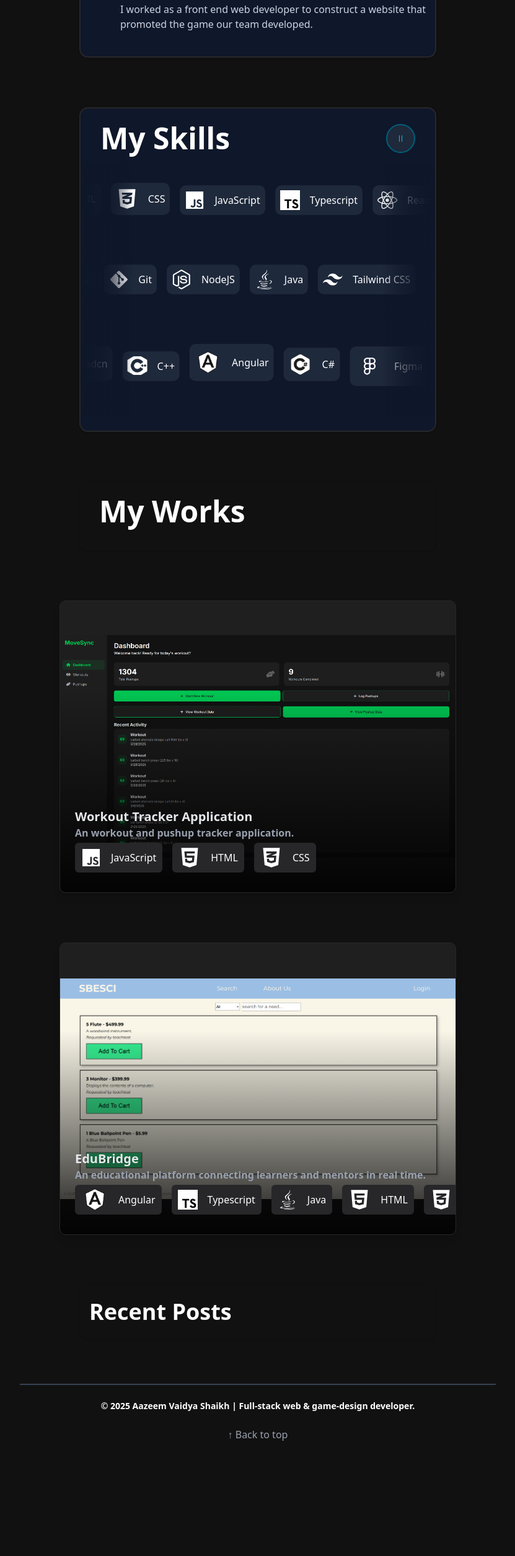
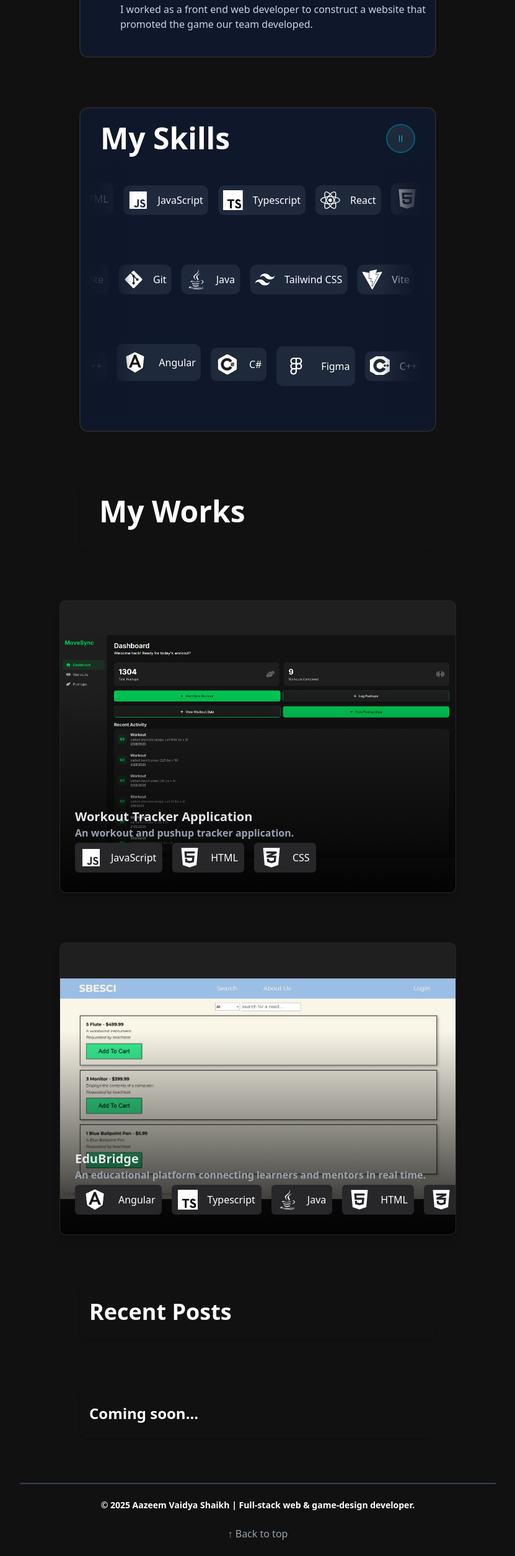
Before and after one commit to AazeemVS/Portfolio-Site, a React (Vite) app in the folder my-portfolio/: page /LandingPage in a window 1280 px wide. Shown: the part 1081-3592 px from the top of the page at 62% size, without its empty margins (224-1055 px from the left). Before the commit the page ends 3432 px from the top, so only its background shows below. Built offline with nearby package versions, Linux system fonts and the light colour scheme.

Commit message:
also updated the animated skills scroller

```diff
--- a/my-portfolio/src/components/ui/landingPageSkillsSection.tsx
+++ b/my-portfolio/src/components/ui/landingPageSkillsSection.tsx
@@ -46,26 +46,12 @@ function landingPageSkillsSection() {
               <StaticSkillsScroller />
             ) : (
               <>
+                <SkillsScroller icons={[HTMLIcon, JSIcon, TSIcon, ReactIcon]} />
                 <SkillsScroller
-                  icons={[HTMLIcon, CSSIcon, JSIcon, TSIcon, ReactIcon]}
+                  icons={[ViteIcon, GitIcon, JavaIcon, TailwindCSSIcon]}
                 />
                 <SkillsScroller
-                  icons={[
-                    ViteIcon,
-                    GitIcon,
-                    NodeJSIcon,
-                    JavaIcon,
-                    TailwindCSSIcon,
-                  ]}
-                />
-                <SkillsScroller
-                  icons={[
-                    ShadcnIcon,
-                    CPlusPlusIcon,
-                    AngularIcon,
-                    CSharpIcon,
-                    FigmaIcon,
-                  ]}
+                  icons={[CPlusPlusIcon, AngularIcon, CSharpIcon, FigmaIcon]}
                 />
               </>
             )}
--- a/my-portfolio/src/pages/LandingPage.tsx
+++ b/my-portfolio/src/pages/LandingPage.tsx
@@ -149,6 +149,10 @@ const LandingPage: React.FC = () => {
         </h2>
       </Card>
 
+      <Card className="border-none">
+        <p className="text-white text-2xl ml-4 font-bold"> Coming soon...</p>
+      </Card>
+
       <footer>
         <Footer></Footer>
       </footer>
```
